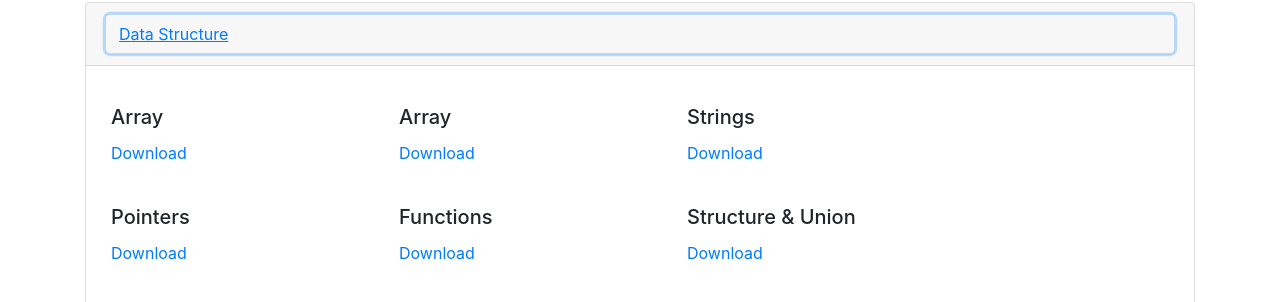
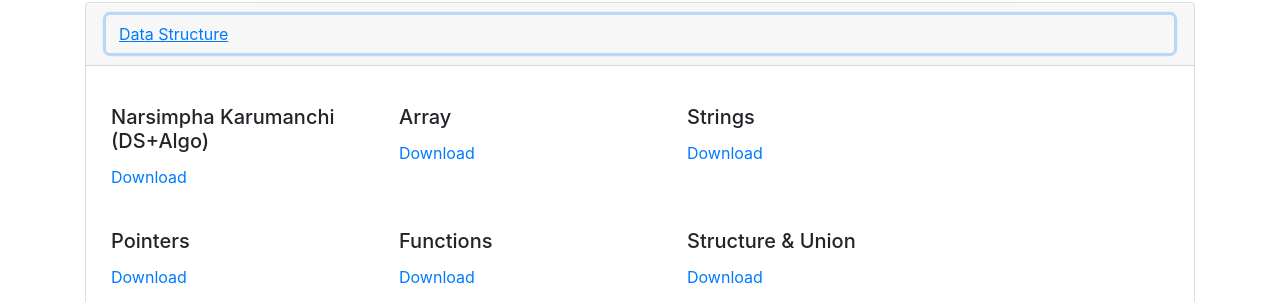
Before and after one commit to abhishek0777/ITdesk, a plain HTML site: page public/material.html in a window 1280 px wide. Both pictures are taken after a click on the button "Data Structure". Shown: the part 490-792 px from the top of the page. Drawn offline with nearby package versions, Linux system fonts and the light colour scheme.

Commit message:
book added

```diff
--- a/public/material.html
+++ b/public/material.html
@@ -71,7 +71,7 @@
               <div class="row">
                 <div style="width: 18rem;">
                   <div class="card-body">
-                    <h5 class="card-title">Array</h5>
+                    <h5 class="card-title">Narsimpha Karumanchi (DS+Algo)</h5>
                     <!-- <h6 class="card-subtitle mb-2 text-muted">20/08/2020</h6> -->
                     <!-- <p class="card-text">Some quick example text to build on the card title and make up the bulk of the card's content.</p> -->
                     <a href="../material/ds/0-NarsimhaBook.pdf" download>Download</a>
```
